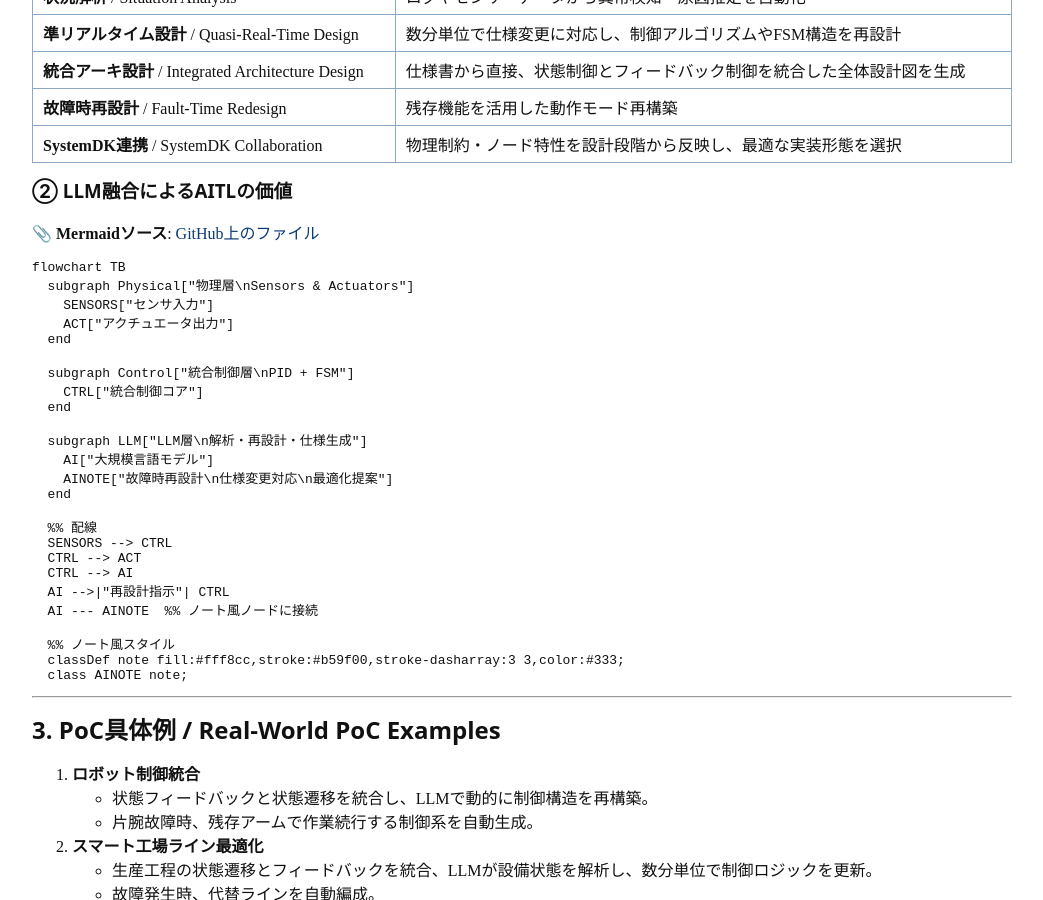
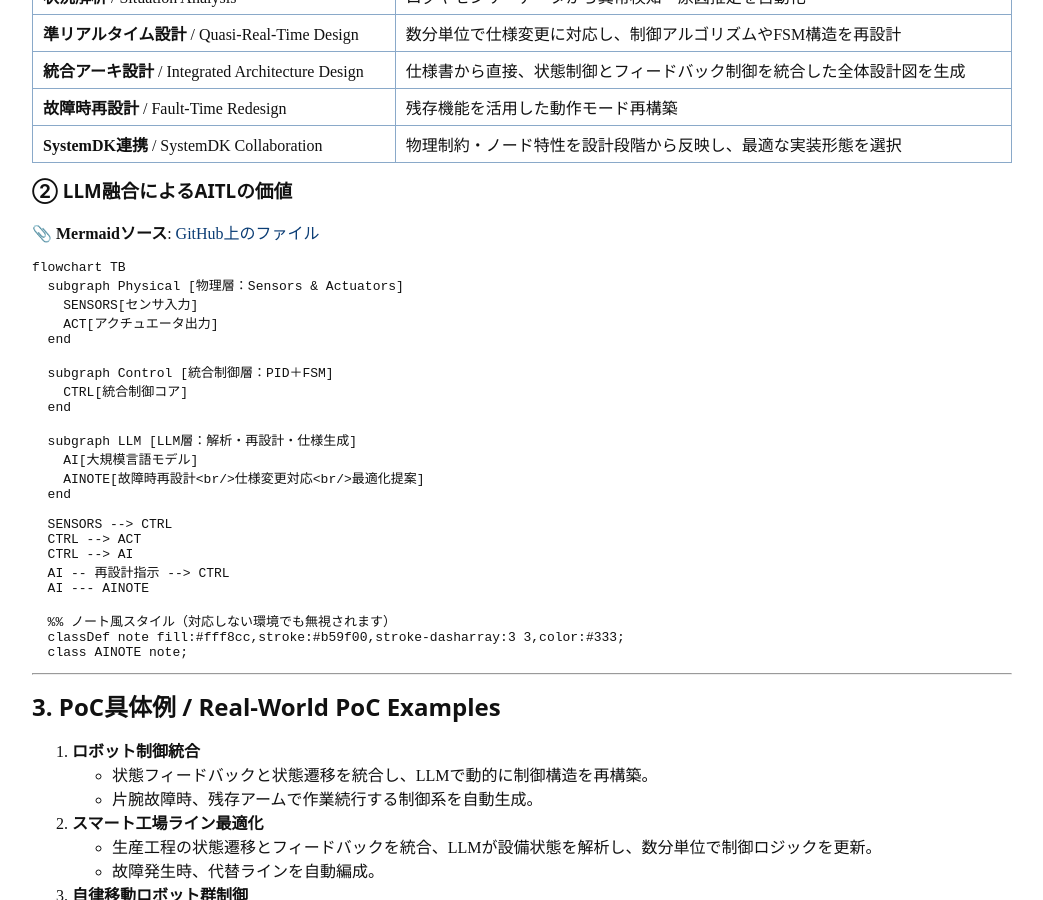
Before and after one commit to Samizo-AITL/AITL-Strategy-Proposal, a Jekyll site: the page built from AITL_Strategy_Proposal_Draft_v4_0.md, in a window 1280 px wide and 900 px high, scrolled down 1593 px. Shown: the whole window, without its empty margins (118-1161 px from the left). Built offline with Jekyll 4.4.1, drawn with Linux system fonts in a browser that asks for light colours.

Commit message:
Update AITL_Strategy_Proposal_Draft_v4_0.md

````diff
--- a/AITL_Strategy_Proposal_Draft_v4_0.md
+++ b/AITL_Strategy_Proposal_Draft_v4_0.md
@@ -96,28 +96,27 @@ AITLは上記統合制御に**LLM（大規模言語モデル）**を加えるこ
 
 ```mermaid
 flowchart TB
-  subgraph Physical["物理層\nSensors & Actuators"]
-    SENSORS["センサ入力"]
-    ACT["アクチュエータ出力"]
+  subgraph Physical [物理層：Sensors & Actuators]
+    SENSORS[センサ入力]
+    ACT[アクチュエータ出力]
   end
 
-  subgraph Control["統合制御層\nPID + FSM"]
-    CTRL["統合制御コア"]
+  subgraph Control [統合制御層：PID＋FSM]
+    CTRL[統合制御コア]
   end
 
-  subgraph LLM["LLM層\n解析・再設計・仕様生成"]
-    AI["大規模言語モデル"]
-    AINOTE["故障時再設計\n仕様変更対応\n最適化提案"]
+  subgraph LLM [LLM層：解析・再設計・仕様生成]
+    AI[大規模言語モデル]
+    AINOTE[故障時再設計<br/>仕様変更対応<br/>最適化提案]
   end
 
-  %% 配線
   SENSORS --> CTRL
   CTRL --> ACT
   CTRL --> AI
-  AI -->|"再設計指示"| CTRL
-  AI --- AINOTE  %% ノート風ノードに接続
+  AI -- 再設計指示 --> CTRL
+  AI --- AINOTE
 
-  %% ノート風スタイル
+  %% ノート風スタイル（対応しない環境でも無視されます）
   classDef note fill:#fff8cc,stroke:#b59f00,stroke-dasharray:3 3,color:#333;
   class AINOTE note;
 ```
````
